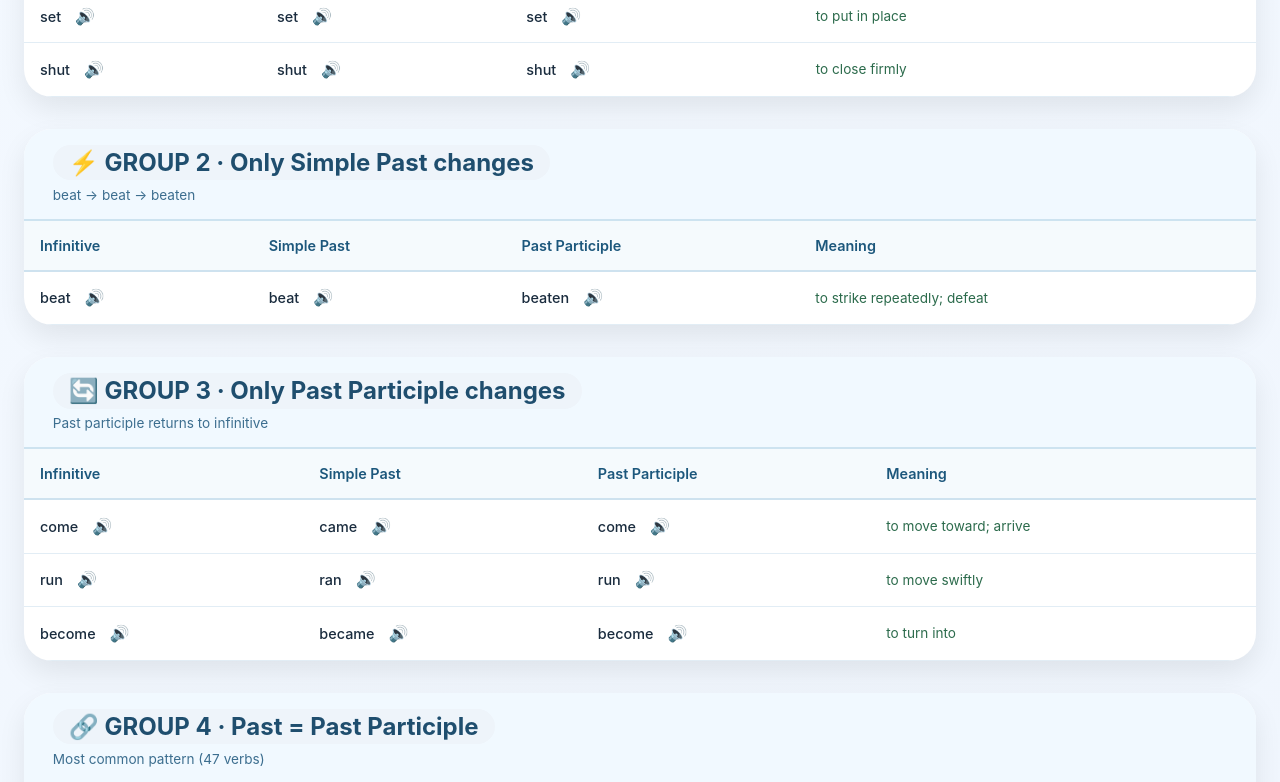
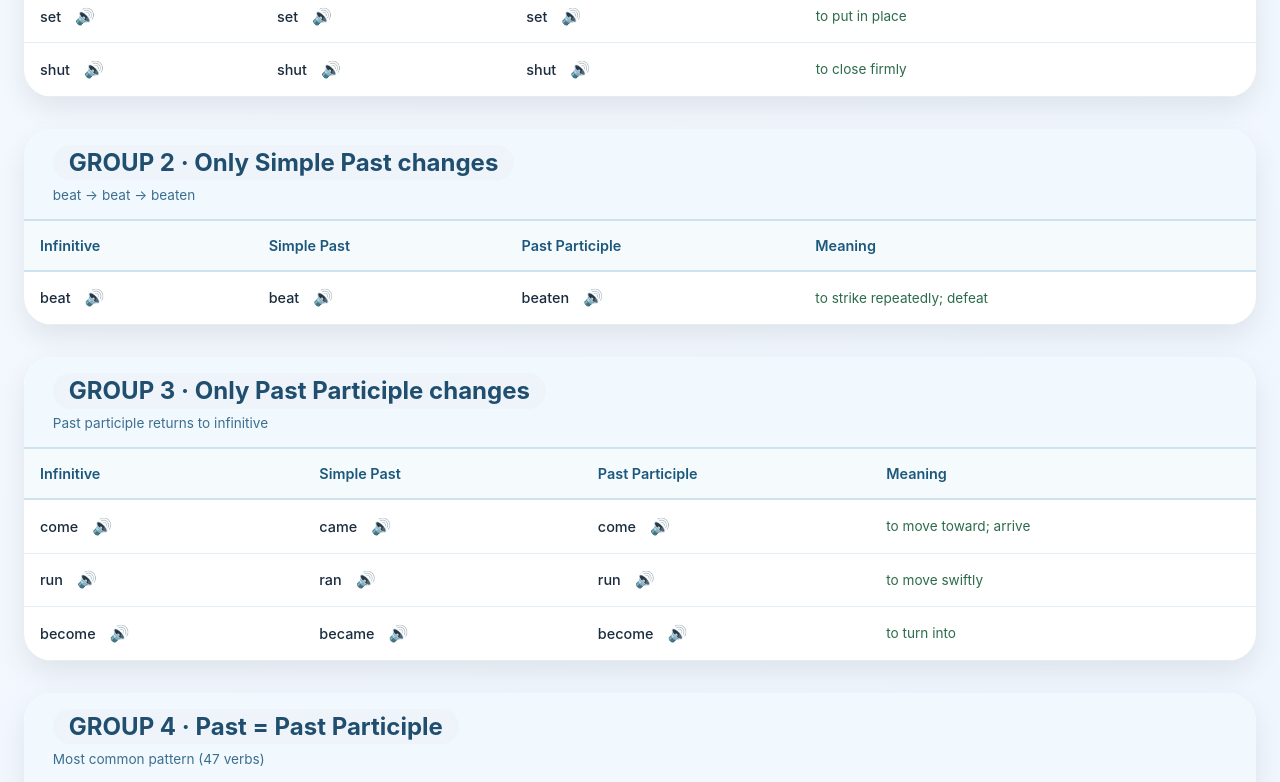
Before and after one commit to calasCosta/IrregularVerbs, a plain HTML site: page index.html in a window 1280 px wide. Shown: the part 845-1627 px from the top of the page. Drawn offline with Linux system fonts and the light colour scheme.

Commit message:
Remove emojis from group definitions in index.html

```diff
--- a/index.html
+++ b/index.html
@@ -325,11 +325,11 @@
 
     // Group definitions (start, end indices)
     const groups = [
-        { name: "📌 GROUP 1 · All forms identical", desc: "Infinitive = Simple Past = Past Participle", start: 0, end: 11 },
-        { name: "⚡ GROUP 2 · Only Simple Past changes", desc: "beat → beat → beaten", start: 11, end: 12 },
-        { name: "🔄 GROUP 3 · Only Past Participle changes", desc: "Past participle returns to infinitive", start: 12, end: 15 },
-        { name: "🔗 GROUP 4 · Past = Past Participle", desc: "Most common pattern (47 verbs)", start: 15, end: 62 },
-        { name: "🎭 GROUP 5 · All three forms different", desc: "All forms distinct (35 verbs)", start: 62, end: 97 }
+        { name: "GROUP 1 · All forms identical", desc: "Infinitive = Simple Past = Past Participle", start: 0, end: 11 },
+        { name: "GROUP 2 · Only Simple Past changes", desc: "beat → beat → beaten", start: 11, end: 12 },
+        { name: "GROUP 3 · Only Past Participle changes", desc: "Past participle returns to infinitive", start: 12, end: 15 },
+        { name: "GROUP 4 · Past = Past Participle", desc: "Most common pattern (47 verbs)", start: 15, end: 62 },
+        { name: "GROUP 5 · All three forms different", desc: "All forms distinct (35 verbs)", start: 62, end: 97 }
     ];
 
     function speak(word) {
```
